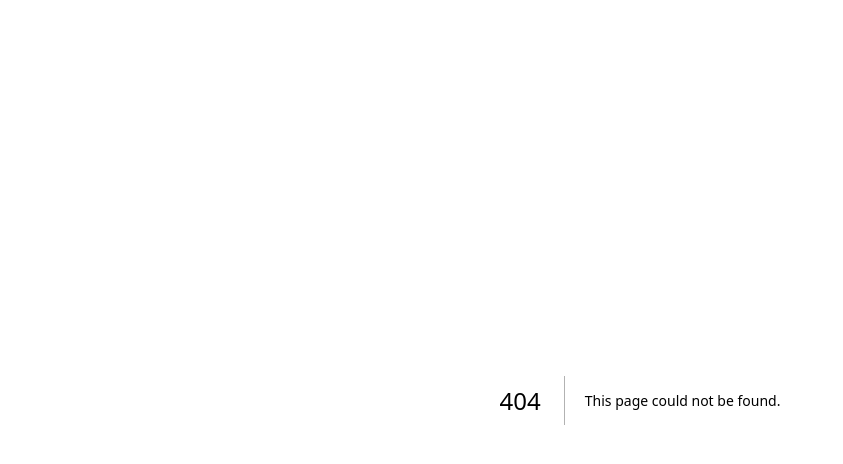
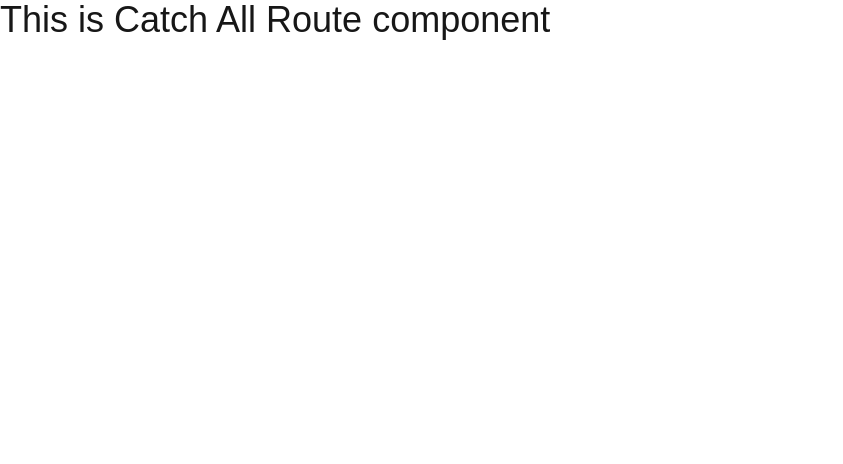
Before and after one commit to mahdihasan333/nextjs-journey, a Next.js app: page /blog/1 in a window 1280 px wide. Before the commit this address had no page. Shown: the top 464 px of the page, without its empty margins (0-843 px from the left). Built offline with nearby package versions, Linux system fonts and the light colour scheme.

Commit message:
Exploring dynamic routes and catch-all routes

```diff
--- /dev/null
+++ b/src/app/blog/[...slug]/page.tsx
@@ -0,0 +1,12 @@
+export default async function CatchAllRoute({
+  params,
+}: {
+  params: Promise<{ slug: string[] }>;
+}) {
+  console.log(await params);
+  return (
+    <div>
+      <h1 className="text-4xl">This is Catch All Route component</h1>
+    </div>
+  );
+}
--- /dev/null
+++ b/src/app/blog/[blogId]/page.tsx
@@ -0,0 +1,14 @@
+export default async function DynamicBlogPage({
+  params,
+}: {
+  params: Promise<{ blogId: string }>;
+}) {
+  const { blogId } = await params;
+  return (
+    <div>
+      <h1 className="text-4xl">
+        This is Dynamic Blog Page component: {blogId}
+      </h1>
+    </div>
+  );
+}
--- /dev/null
+++ b/src/app/blog/page.tsx
@@ -0,0 +1,7 @@
+export default function BlogPage(){
+    return (
+        <div>
+            <h1 className="text-4xl">This is BlogPage component</h1>
+        </div>
+    )
+}
```
